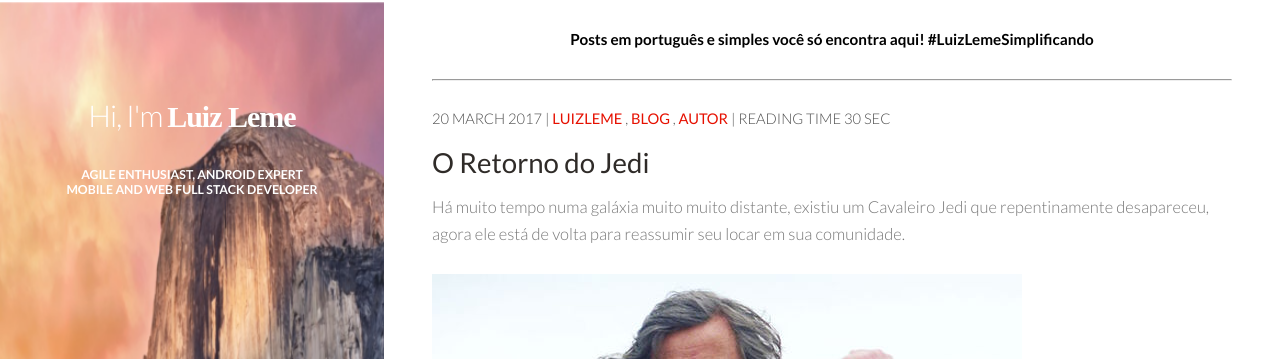
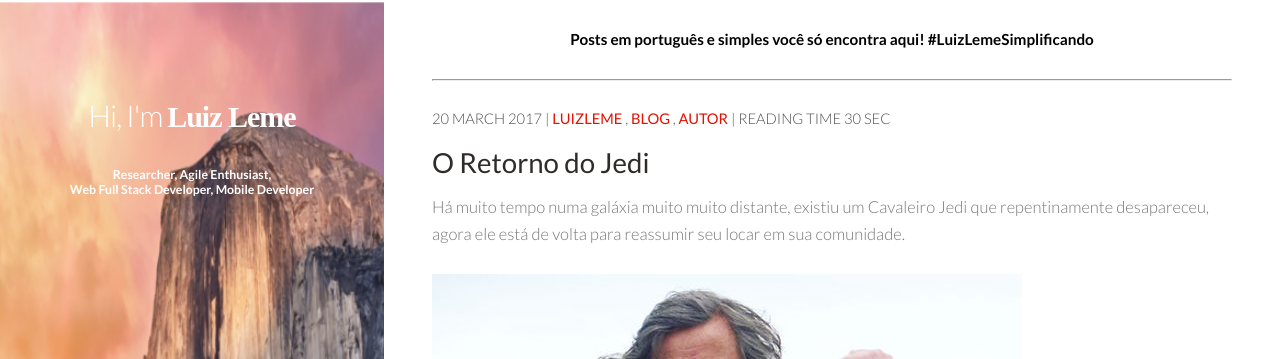
Before and after one commit to luizhenriqueleme/luizhenriqueleme.github.io, a Jekyll site: the page built from index.html, in a window 1280 px wide. Shown: the top 359 px of the page. Built offline with Jekyll 4.4.1, drawn with Linux system fonts in a browser that asks for light colours; nearby versions of some CDN libraries; some web fonts are replaced; the list of posts is cut into pages by our own code.

Commit message:
Ajustada a estrutura da página padrão de post, ajustado a descriçãodo nome

```diff
--- a/_layouts/default.html
+++ b/_layouts/default.html
@@ -57,7 +57,7 @@
             <header>
                 <font>
                     <h1><a href="/">Hi, I'm <strong><span class="logo-name"> Luiz Leme</span></strong></a></h1>
-                    <h6 style="color: #fff; line-height: 15px;">AGILE ENTHUSIAST, ANDROID EXPERT</br> MOBILE AND WEB FULL STACK DEVELOPER</h6>
+                    <h6 style="color: #fff; line-height: 15px;">Researcher, Agile Enthusiast, </br> Web Full Stack Developer, Mobile Developer</h6>
                 </font>
                 <nav class="menu">
                     <ul>
--- a/_layouts/post.html
+++ b/_layouts/post.html
@@ -40,7 +40,5 @@
   {% endif %}
 </article>
 
-{% include disqus.html %}
-
 <!-- Google Analytics verification code -->
 {% include analytics.html %}
```
